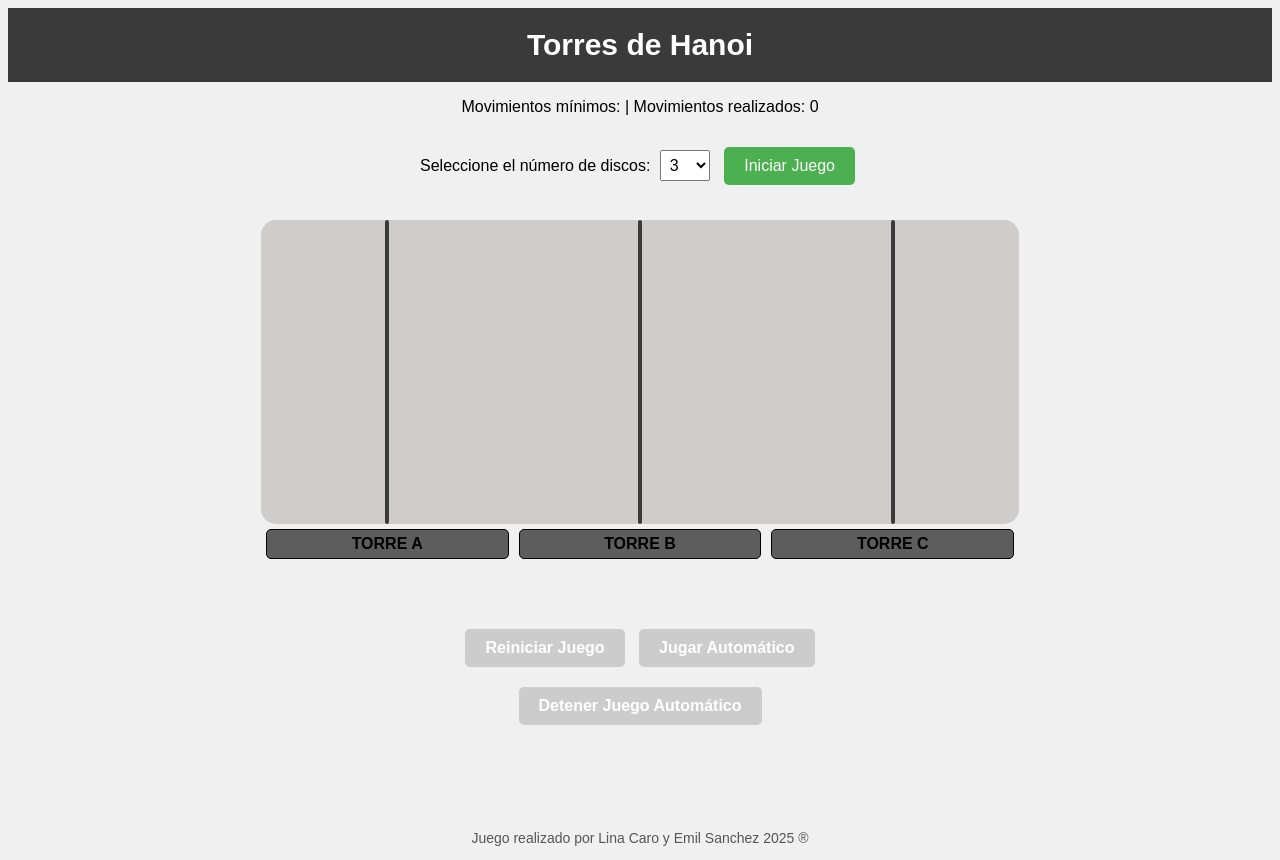
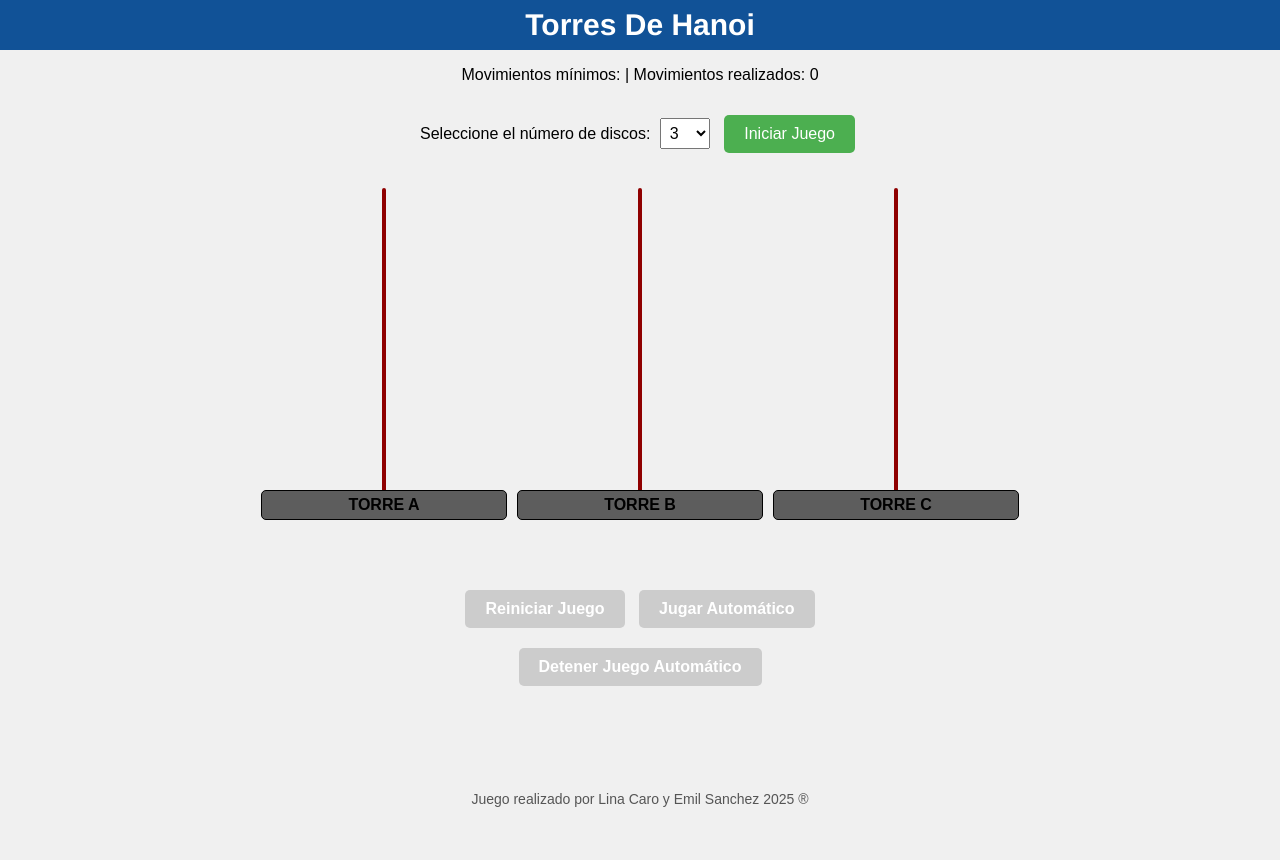
Before and after one commit to EmilSanchez/TorresdeHanoi, a plain HTML site: page index.html in a window 1280 px wide. After the commit the page ends 821 px from the top, so only its background shows below. Drawn offline with Linux system fonts and the light colour scheme.

Commit message:
Nuevos cambios

```diff
--- a/estilos.css
+++ b/estilos.css
@@ -2,7 +2,8 @@
   display: flex;
   justify-content: center;
   align-items: center;
-  background-color: #3a3a3a;
+  background-color: #115297;
+  height: 50px;
 }
 
 .inicio h1 {
@@ -15,6 +16,8 @@ body {
   font-family: Arial, sans-serif;
   text-align: center;
   background: #f0f0f0;
+  margin: 0;
+  padding: 0;
 }
 
 .torres {
@@ -23,7 +26,6 @@ body {
   border-radius: 15px;
   justify-content: space-around;
   margin-top: 30px;
-  background-color: #cfcccc;
 }
 
 .container {
@@ -37,7 +39,7 @@ body {
   background: #ddd;
   height: 300px;
   position: relative;
-  border: 2px solid #3b3b3b;
+  border: 2px solid #8f0000;
   border-radius: 10px;
 }
 
@@ -79,6 +81,7 @@ body {
 }
 
 .moverD{
+  margin-top: -7px;
   width: 60%;
   justify-content: center;
   align-items: center;
--- a/index.html
+++ b/index.html
@@ -3,12 +3,13 @@
 <head>
   <meta charset="UTF-8">
   <meta name="viewport" content="width=device-width, initial-scale=1.0">
+  <link href="img/favicon.png" rel="icon">
   <title>Torres de Hanoi - LinEmil</title>
   <link rel="stylesheet" href="estilos.css">
 </head>
   <body>
     <div class="inicio">
-      <h1>Torres de Hanoi</h1>
+      <h1 style="font-family: 'Franklin Gothic Medium', 'Arial Narrow', Arial, sans-serif;">Torres De Hanoi</h1>
     </div>
 
     <p>Movimientos mínimos: <span id="minMov"></span> | Movimientos realizados: <span id="realMov">0</span></p>
```
Also changed, not shown: img/favicon.png (added).
